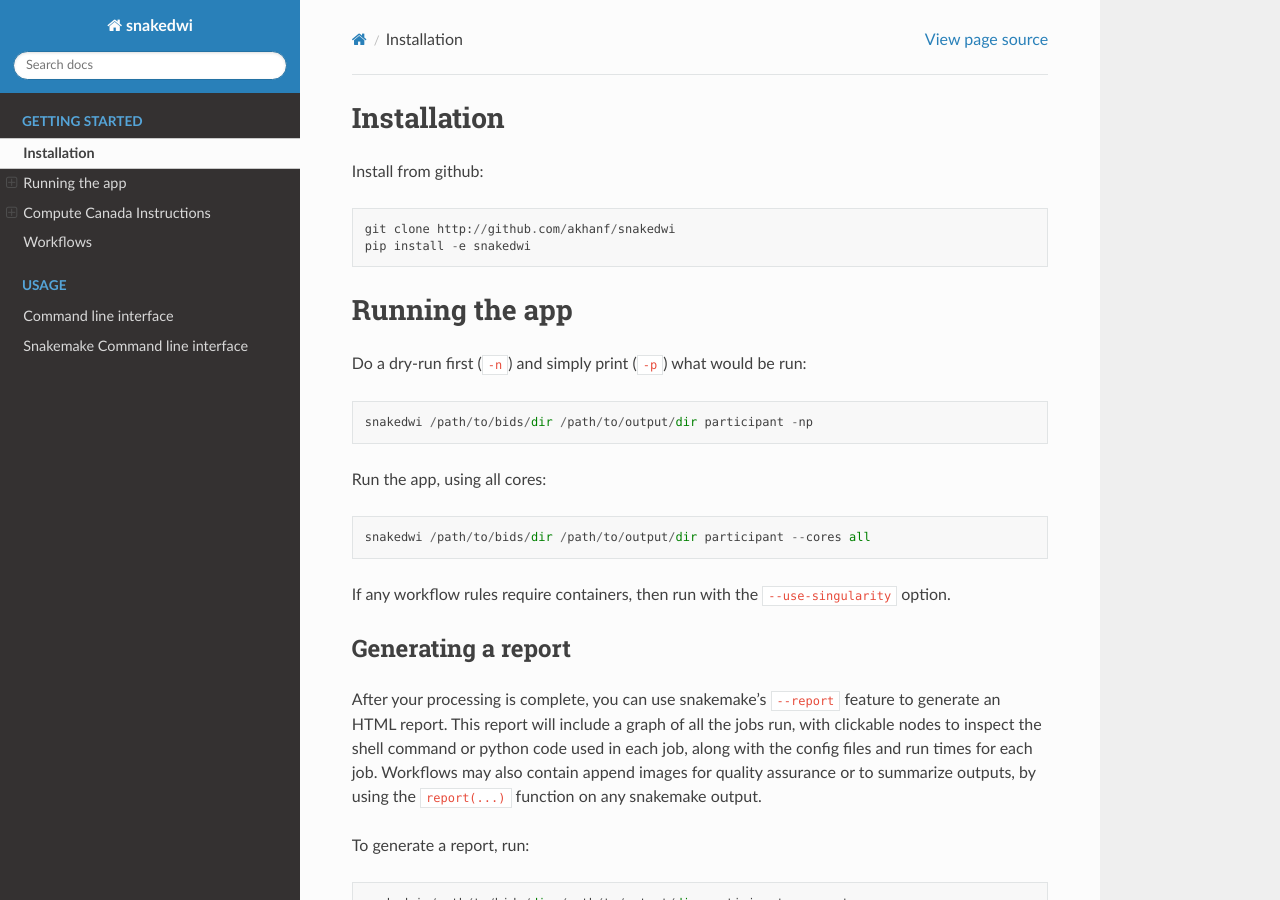
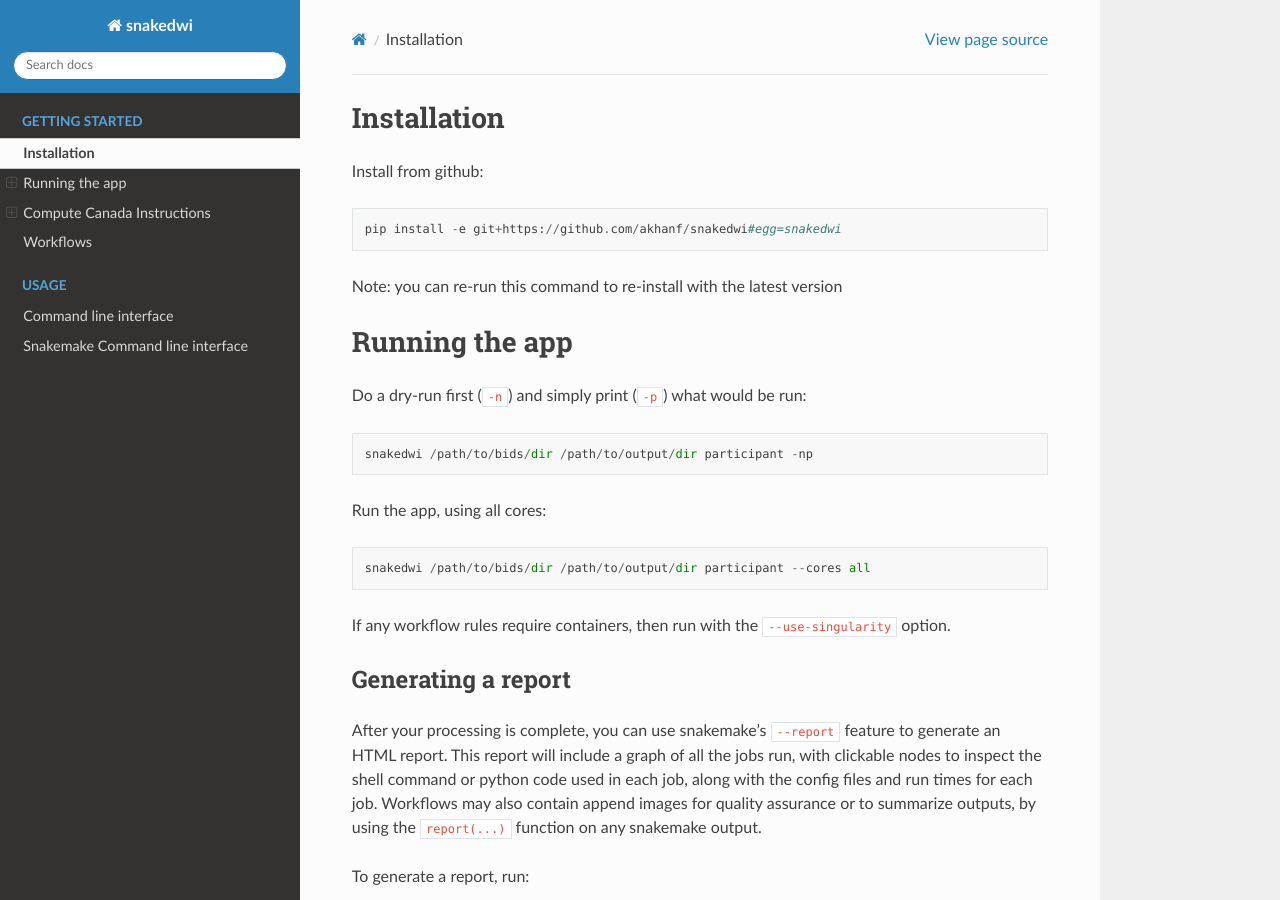
Before and after one commit to akhanf/snakedwi, a Sphinx documentation site: the page built from docs/getting_started/installation.rst, in a window 1280 px wide and 900 px high. Built offline with Sphinx 7.4.7 and the Read the Docs theme 2.0.0, drawn with Linux system fonts in a browser that asks for light colours.

Commit message:
Update installation.rst

```diff
--- a/docs/getting_started/installation.rst
+++ b/docs/getting_started/installation.rst
@@ -4,9 +4,9 @@
 
 Install from github::
 
-    git clone http://github.com/akhanf/snakedwi
-    pip install -e snakedwi
+    pip install -e git+https://github.com/akhanf/snakedwi#egg=snakedwi
 
+Note: you can re-run this command to re-install with the latest version
 
 Running the app
 ===============
```
